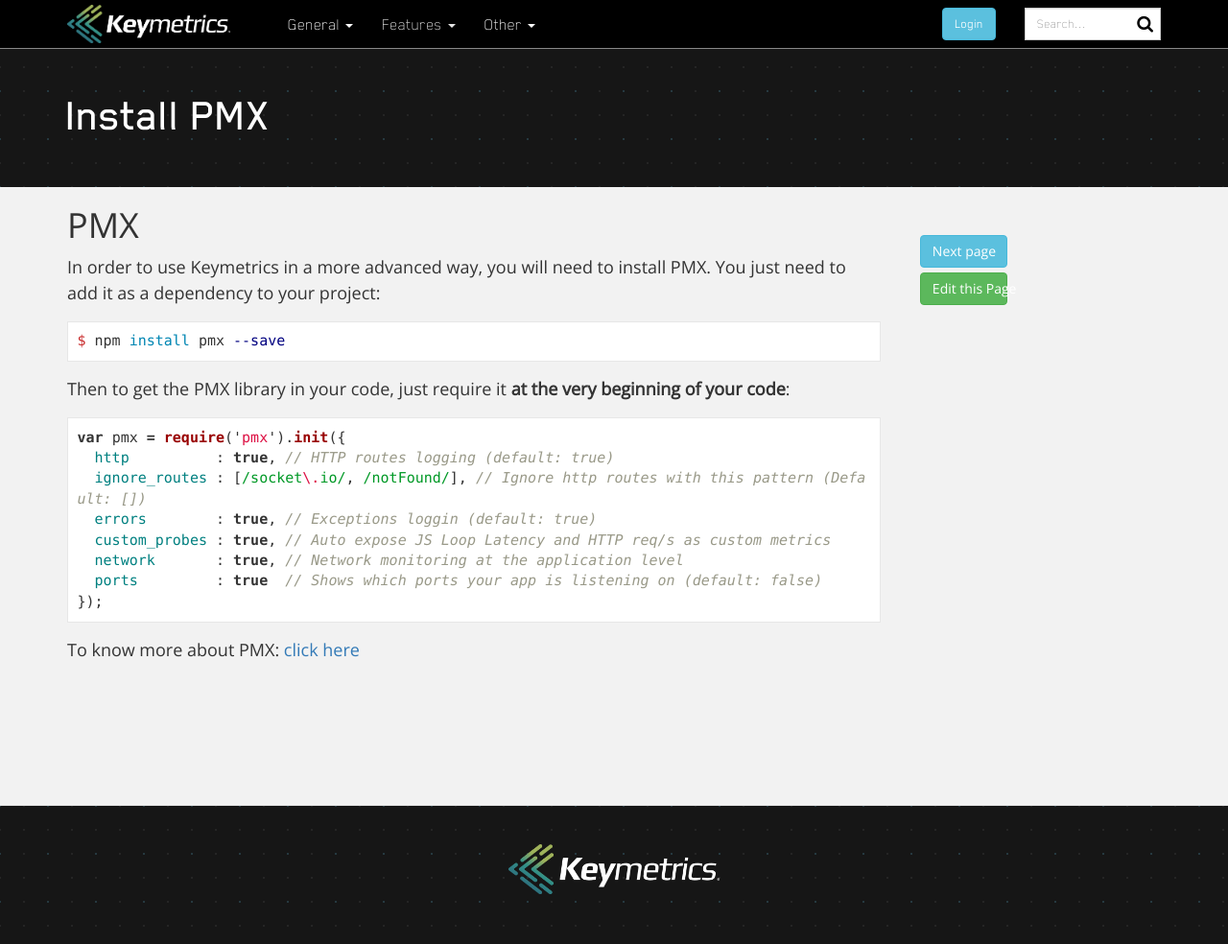
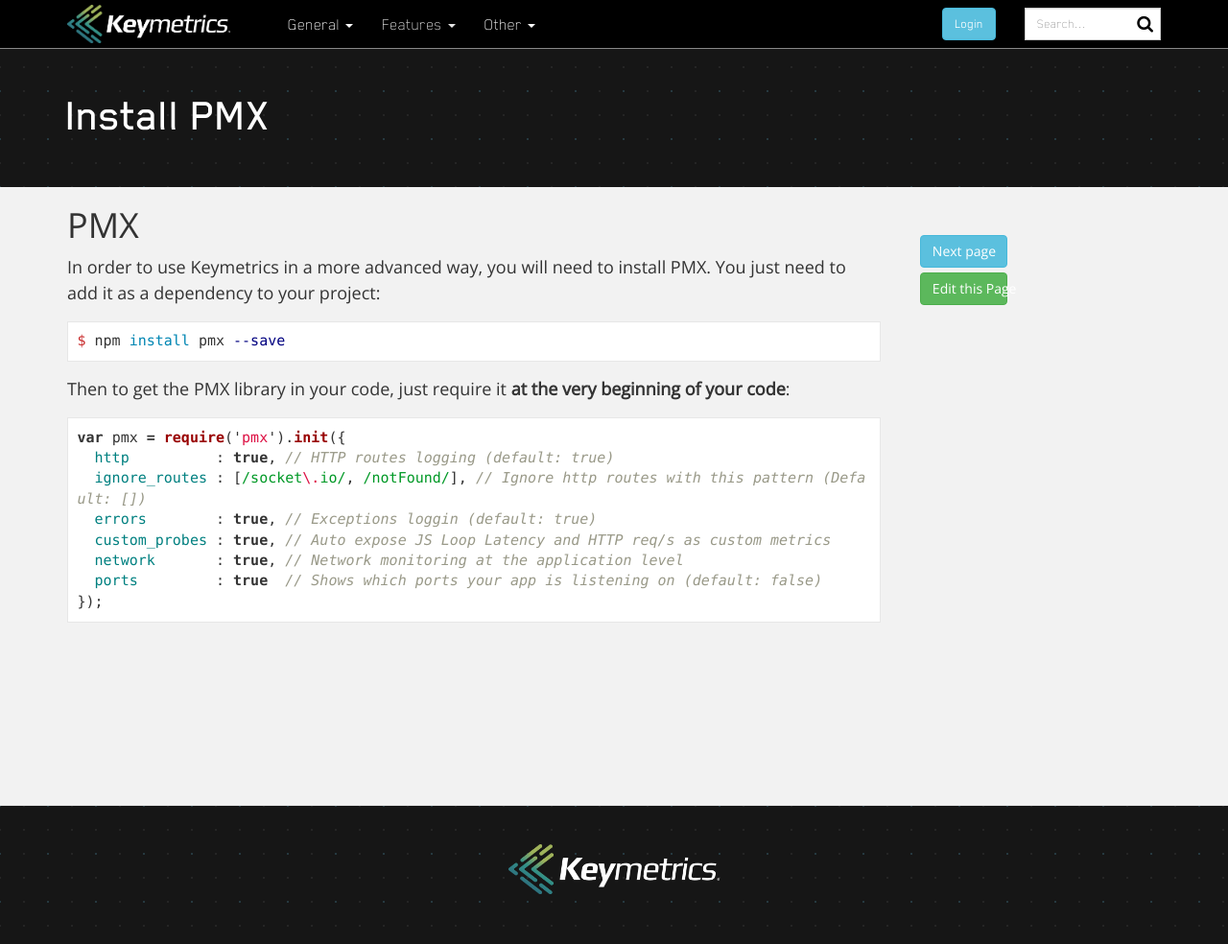
Before and after one commit to keymetrics/keymetrics.github.io, a Jekyll site: the page built from docs/keymetrics/install-pmx.md, in a window 1280 px wide and 984 px high. Shown: the whole window at 96% size. Built offline with Jekyll 4.4.1, drawn with Linux system fonts in a browser that asks for light colours; nearby versions of some CDN libraries; Markdown is read by kramdown in place of the engine named in the settings; a script that is not in the unit is left out; comment, search, counter and statistics services are not loaded.

Commit message:
Update install-pmx.md

````diff
--- a/docs/keymetrics/install-pmx.md
+++ b/docs/keymetrics/install-pmx.md
@@ -25,5 +25,3 @@ var pmx = require('pmx').init({
   ports         : true  // Shows which ports your app is listening on (default: false)
 });
 ```
-
-To know more about PMX: [click here](/docs/usage/install-pmx)
````
